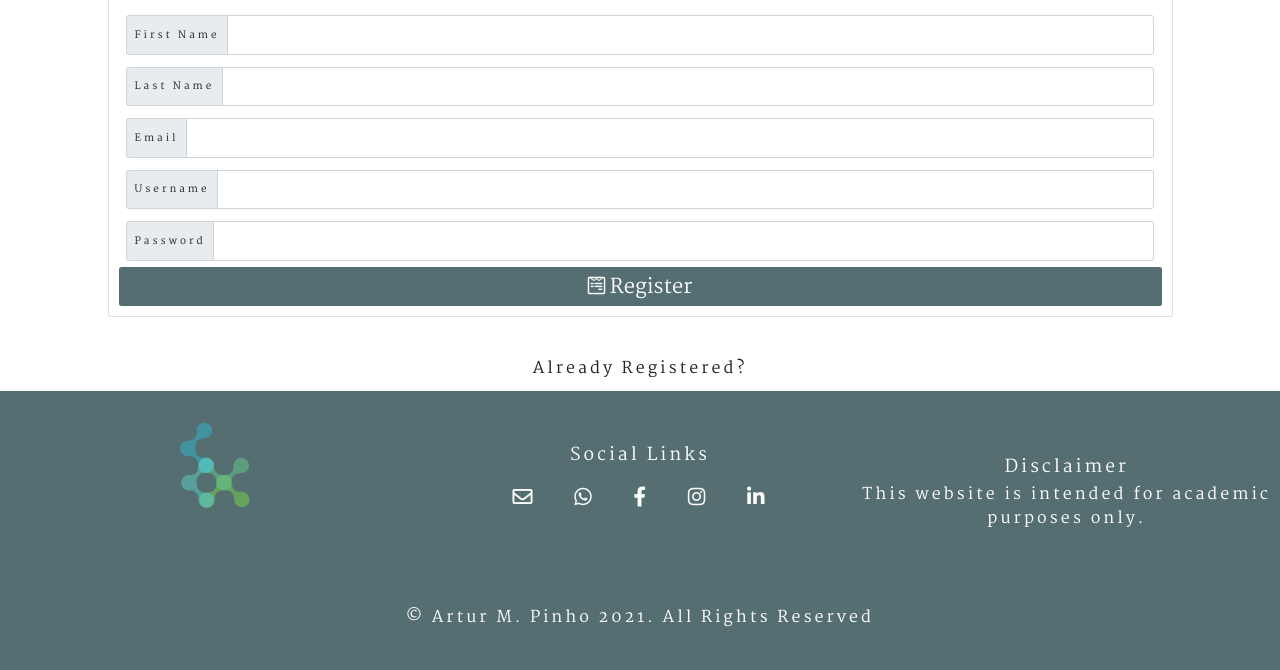
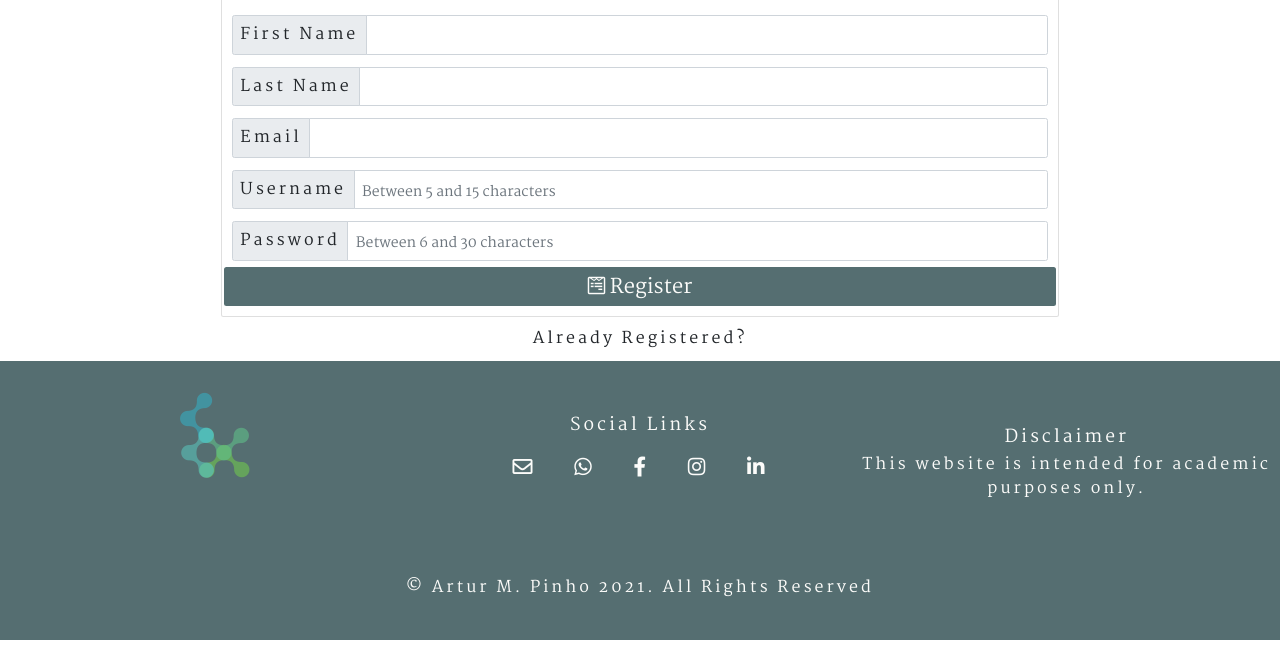
Before and after one commit to arturmpinho/Speranza, a Flask app: page /register in a window 1280 px wide. Shown: the part 433-1103 px from the top of the page. After the commit the page ends 1073 px from the top, so only its background shows below. Run offline with Flask 2, Linux system fonts and the light colour scheme; some libraries are stand-ins or nearby versions; some web fonts are replaced.

Commit message:
Add placeholder username and password registration form - adjust fontsize labels and placeholders

```diff
--- a/static/css/style.css
+++ b/static/css/style.css
@@ -121,6 +121,15 @@ h1{
     background-position: center;
 }
 
+input,
+input::-webkit-input-placeholder {
+    font-size: 1.4rem;
+}
+
+.input-group-text {
+    font-size: 1.6rem;
+}
+
 /* Toast */
 .toast {
     z-index: 99999;
@@ -163,6 +172,10 @@ h1{
     margin-left: 1rem;
 }
 
+.modal-header {
+    align-items: flex-start;
+}
+
 /* Footer */
 #footer {
     position: static;
--- a/templates/pages/clinical_trials.html
+++ b/templates/pages/clinical_trials.html
@@ -3,7 +3,7 @@
 
     <h1>Clinical Trials</h1>
 
-    <div class="container-fluid m-4">
+    <div class="container-fluid">
         <div class="row justify-content-center">
             <div class="col-lg-8">
                 <p class="page-intro">Immunotherapy is a type of cancer treatment that helps your immune system fight cancer. The immune system helps your body fight infections and other diseases. It is made up of white blood cells and organs and tissues of the lymph system.Immunotherapy is a type of biological therapy. <a class="source-link" href="https://www.cancer.gov/about-cancer/treatment/types/immunotherapy#which-cancers-are-treated-with-immunotherapy">[1]</a></p>
--- a/templates/pages/login.html
+++ b/templates/pages/login.html
@@ -3,8 +3,9 @@
 
     <h1 class="text-align-center">Log In</h1>
 
-    <div class="container">
-        <div class="row m-5 offset-3">
+    <div class="container-fluid">
+        <div class="row">
+            <div class="col-12 col-md-8 offset-md-2">
                 <form class="card mb-3" method="POST" action="{{ url_for('login') }}">
                     <div class="card-img-top" id="reg-form"> </div>
                     <div class="card-body">
@@ -30,6 +31,7 @@
                 </form>
             </div>
         </div>
+    </div>
     <div class="row">
         <div class="col">
             <p class="text-center mb-5"><a href="{{ url_for('register') }}">No username?</a></p>
--- a/templates/pages/mytrials.html
+++ b/templates/pages/mytrials.html
@@ -33,9 +33,7 @@
             <div class="modal fade" id="a{{ trial['items'][0].id }}" tabindex="-1" aria-labelledby="{{ trial['items'][0].id }}" aria-hidden="true">
                 <div class="modal-dialog modal-xl">
                     <div class="modal-content">
-                        <form method="POST" action="#">
                         <div class="modal-header">
-                            <input name="trial_api_id" value="{{ trial.id }}" hidden>
                             <h2 class="modal-title">{{ trial['items'][0].public_title }}</h2>
                             <button type="button" class="btn-close" data-bs-dismiss="modal" aria-label="Close"></button>
                         </div>
@@ -69,7 +67,6 @@
                             <a href="{{ url_for('remove_trial', trial_id=trial['items'][0].id) }}" class="btn"><i class="fas fa-heart-broken"></i> Remove from My Trials </a>
                             <button type="button" class="btn" data-bs-dismiss="modal"><i class="far fa-times-circle"></i> Close</button>
                         </div>
-                        </form>
                         {% include 'pages/comments.html' %}
                     </div>
                 </div>
--- a/templates/pages/register.html
+++ b/templates/pages/register.html
@@ -3,8 +3,9 @@
 
     <h1 class="text-align-center">Register</h1>
 
-    <div class="container">
-        <div class="row m-5 offset-3">
+    <div class="container-fluid">
+        <div class="row">
+            <div class="col-12 col-md-8 offset-md-2">
                 <form class="card mb-3" method="POST" action="{{ url_for('register') }}">
                     <div class="card-img-top" id="reg-form"> </div>
                     <div class="card-body">
@@ -32,14 +33,16 @@
                         <div class="row">
                             <div class="input-group col-form-label col-form-label-lg">
                                 <span class="input-group-text">Username</span>
-                            <input type="text" name="username" minlength="5" maxlength="15" pattern="^[a-zA-Z0-9]{5,15}$" aria-label="username" class="form-control" required>
+                                <input type="text" name="username" minlength="5" maxlength="15" pattern="^[a-zA-Z0-9]{5,15}$" aria-label="username" class="form-control"
+                                    placeholder="Between 5 and 15 characters" required>
                             </div>
                         </div>
                         <!-- Password -->
                         <div class="row">
                             <div class="input-group col-form-label col-form-label-lg">
                                 <span class="input-group-text">Password</span>
-                            <input type="password" name="password" minlength="6" maxlength="30" pattern="^[a-zA-Z0-9]{5,15}$" aria-label="password" class="form-control" required>
+                                <input type="password" name="password" minlength="6" maxlength="30" pattern="^[a-zA-Z0-9]{5,15}$" aria-label="password" class="form-control"
+                                placeholder="Between 6 and 30 characters" required>
                             </div>
                         </div>
                         <!-- Submit Form -->
@@ -50,6 +53,7 @@
                 </form>
             </div>
         </div>
+    </div>
     <div class="row">
         <div class="col">
             <p class="text-center"><a href="{{ url_for('login') }}">Already Registered?</a></p>
```
Lines whose indentation alone changed are shown as unchanged.
